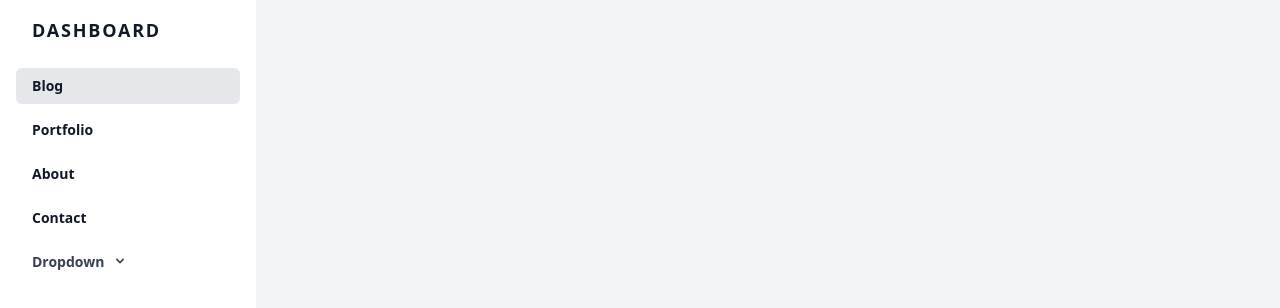
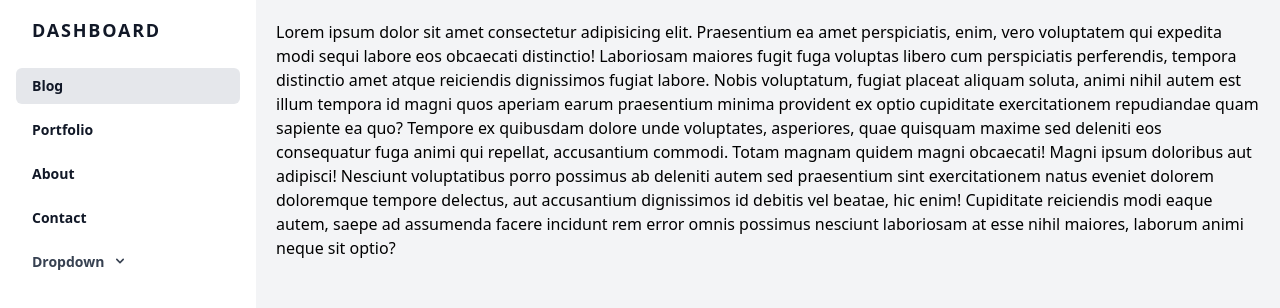
Before and after one commit to MrCat1988/dashboard, a plain HTML site: page public/index.html in a window 1280 px wide. Drawn offline with nearby package versions, Linux system fonts and the light colour scheme.

Commit message:
Add content section

```diff
--- a/public/index.html
+++ b/public/index.html
@@ -43,7 +43,13 @@
       </div>
     </nav>
   </div>
+
+  <div class="content">
+    <p class="p-5">Lorem ipsum dolor sit amet consectetur adipisicing elit. Praesentium ea amet perspiciatis, enim, vero voluptatem qui expedita modi sequi labore eos obcaecati distinctio! Laboriosam maiores fugit fuga voluptas libero cum perspiciatis perferendis, tempora distinctio amet atque reiciendis dignissimos fugiat labore. Nobis voluptatum, fugiat placeat aliquam soluta, animi nihil autem est illum tempora id magni quos aperiam earum praesentium minima provident ex optio cupiditate exercitationem repudiandae quam sapiente ea quo? Tempore ex quibusdam dolore unde voluptates, asperiores, quae quisquam maxime sed deleniti eos consequatur fuga animi qui repellat, accusantium commodi. Totam magnam quidem magni obcaecati! Magni ipsum doloribus aut adipisci! Nesciunt voluptatibus porro possimus ab deleniti autem sed praesentium sint exercitationem natus eveniet dolorem doloremque tempore delectus, aut accusantium dignissimos id debitis vel beatae, hic enim! Cupiditate reiciendis modi eaque autem, saepe ad assumenda facere incidunt rem error omnis possimus nesciunt laboriosam at esse nihil maiores, laborum animi neque sit optio?</p>
+  </div>
+
 </div>
+
 
 
 
```
